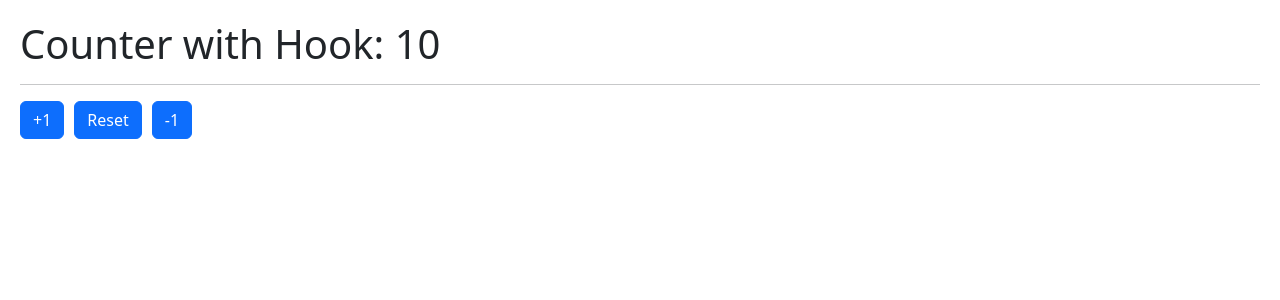
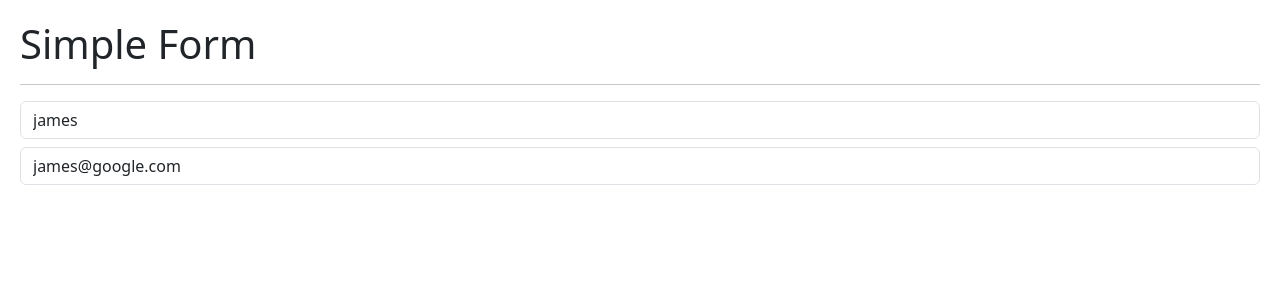
Before and after one commit to CodingJhames/Rebuilds, a React (Vite) app in the folder hook-app/: page / in a window 1280 px wide. Shown: the top 300 px of the page. Built offline with nearby package versions, Linux system fonts and the light colour scheme.

Commit message:
useEffect - SimpleForm

```diff
--- a/hook-app/src/main.jsx
+++ b/hook-app/src/main.jsx
@@ -3,10 +3,11 @@ import ReactDOM from 'react-dom/client'
 import './index.css'
 import { CounterApp } from './useState/CounterApp'
 import { CounterWithCustomHook } from './useState/CounterWithCustomHook'
+import { SimpleForm } from './useEffect/simpleForm'
 
 
 ReactDOM.createRoot(document.getElementById('root')).render(
   <React.StrictMode>
-    < CounterWithCustomHook />
+    <SimpleForm />
   </React.StrictMode>,
 )
--- /dev/null
+++ b/hook-app/src/useEffect/simpleForm.jsx
@@ -0,0 +1,47 @@
+import { useState } from "react"
+
+
+export const SimpleForm = () => {
+
+    const [formState, setFormState] = useState({
+        username: 'james',
+        email: 'james@google.com'
+    });
+
+    const { username, email } = formState;
+
+    const onInputChange = ( { target } ) => {
+        const { name, value  } = target;
+        setFormState( {
+            ...formState,
+            [ name ]: value
+        } )
+
+
+    };
+
+    return (
+        <>
+            <h1>Simple Form</h1>
+            <hr/>
+
+            <input
+                type="text"
+                className="form-control"
+                placeholder="Username"
+                name="username"
+                value={ username }
+                onChange = { onInputChange }
+            />
+
+            <input
+                type="email"
+                className="form-control mt-2"
+                placeholder="james@google.com"
+                name="email"
+                value={ email }
+                onChange = { onInputChange }
+            />
+        </>
+    )
+}
```
